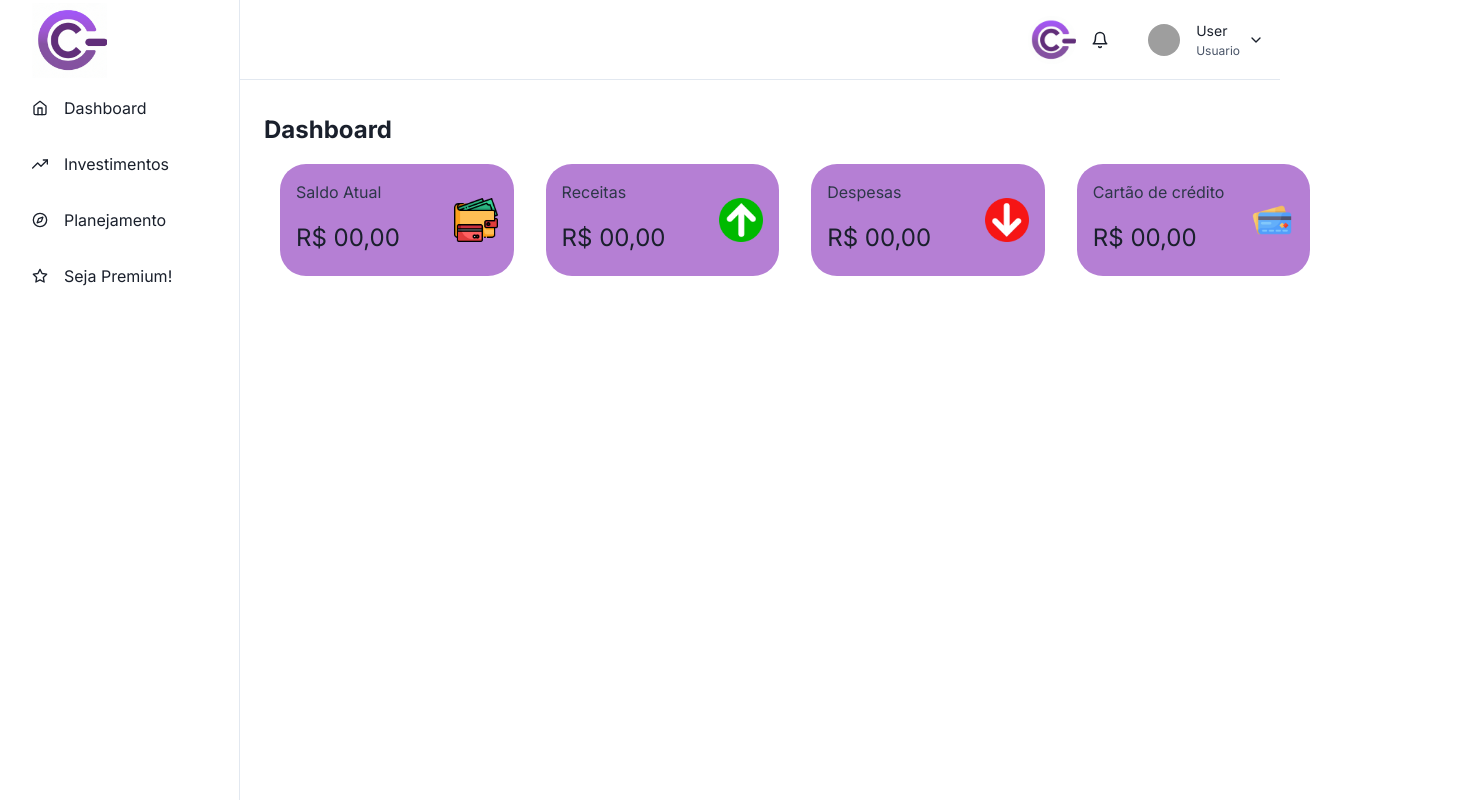
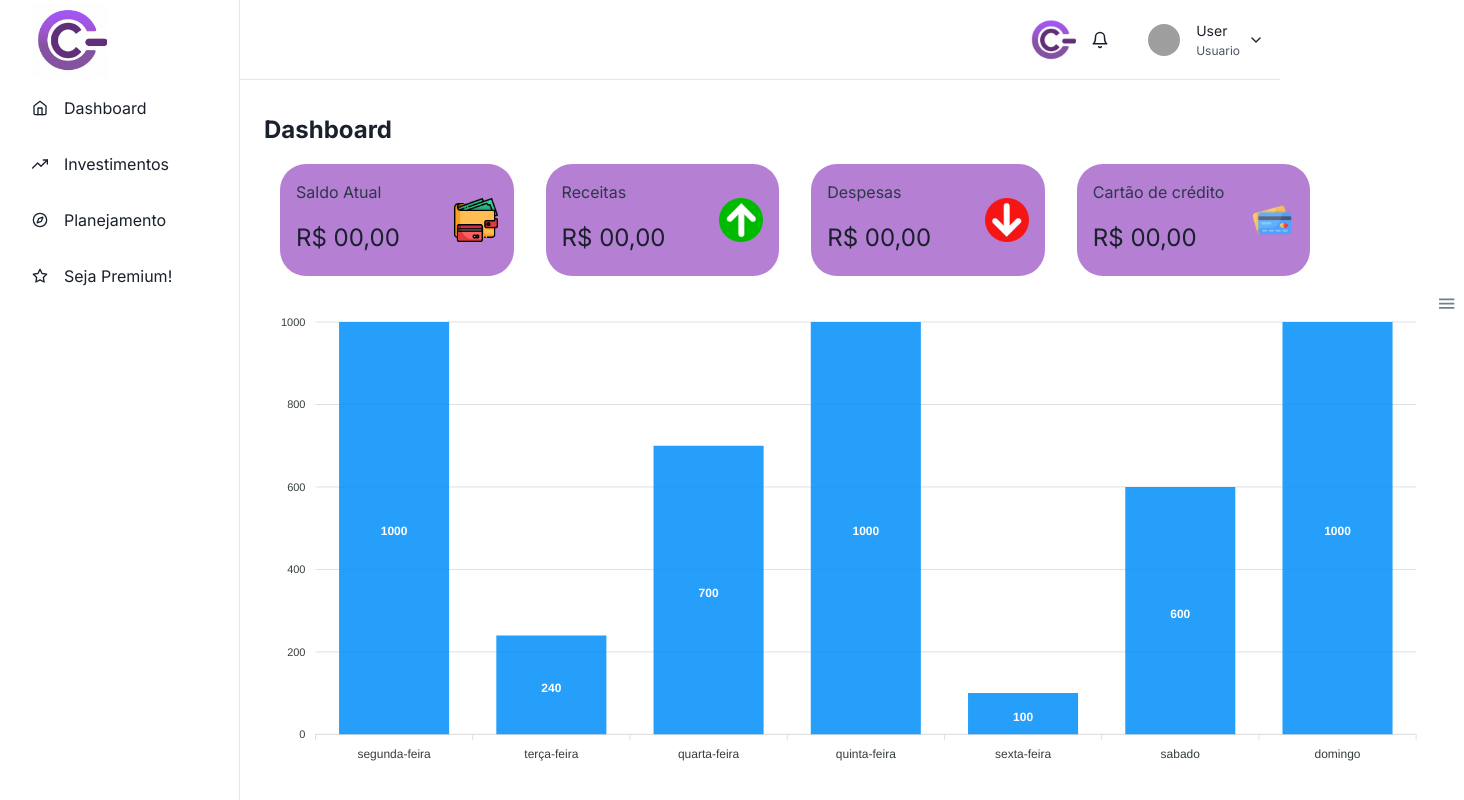
Before and after one commit to Coin-Capital/CC-Front-End, a Next.js app: page /dashboard in a window 1280 px wide. Shown: the whole page, 1464 px wide, since content can reach past the window. Built offline with nearby package versions, Linux system fonts and the light colour scheme; grey boxes are pictures that could not be loaded.

Commit message:
[Feat]: create register function and handle functions

```diff
--- a/package.json
+++ b/package.json
@@ -18,6 +18,7 @@
     "@types/node": "20.5.1",
     "@types/react": "18.2.20",
     "@types/react-dom": "18.2.7",
+    "apexcharts": "^3.42.0",
     "autoprefixer": "10.4.15",
     "eslint": "8.47.0",
     "eslint-config-next": "13.4.19",
@@ -25,6 +26,7 @@
     "next": "13.4.19",
     "postcss": "8.4.28",
     "react": "18.2.0",
+    "react-apexcharts": "^1.4.1",
     "react-charts": "^3.0.0-beta.55",
     "react-dom": "18.2.0",
     "react-icons": "^4.10.1",
--- a/src/app/dashboard/page.tsx
+++ b/src/app/dashboard/page.tsx
@@ -1,8 +1,7 @@
 "use client";
 import { Box, Text, Flex, Image } from "@chakra-ui/react";
 import React from "react";
-
-import { FaWallet } from "react-icons/fa";
+import Chart from "@/components/columnGraph/Chart";
 
 function Dashboard() {
   return (
@@ -102,6 +101,9 @@ function Dashboard() {
           </Flex>
         </Flex>
       </Flex>
+      <Flex>
+        <Chart />
+      </Flex>
     </Box>
   );
 }
--- a/src/components/auth/Login.tsx
+++ b/src/components/auth/Login.tsx
@@ -1,11 +1,14 @@
 "use client";
+/**
+ *
+ */
 
 import React, { useState } from "react";
 
 import { Button, Text, Flex, Input } from "@chakra-ui/react";
 
 function Login() {
-  const [focus, setFocus] = useState<number>();
+  const [password, setPassword] = useState<string>();
 
   return (
     <Flex w="100%" justifyContent="center">
@@ -31,6 +34,7 @@ function Login() {
           Senha
         </Text>
         <Input
+          type="password"
           w="auto"
           border="none"
           borderBottom="2px"
--- a/src/components/auth/Register.tsx
+++ b/src/components/auth/Register.tsx
@@ -22,17 +22,15 @@ function Register() {
     const newPassword = e.target.value;
     setEmail(newPassword);
   };
-
+  /**
+   * Register é a função que deve ser enviada para o cadastro do usuario no banco de dados!
+   * @constructor
+   * @param {string} name - {string} nome do usuario
+   * @param {string} email - {string} email do usuario
+   * @param {string} password - {string} senha do usuario
+   */
   const register = () => {
-    console.log(
-      "Usuario enviado",
-      "nome:",
-      userName,
-      "e-mail",
-      email,
-      "senha:",
-      password
-    );
+    const userData = { userName, email, password };
   };
 
   return (
--- /dev/null
+++ b/src/components/columnGraph/Chart.jsx
@@ -0,0 +1,65 @@
+import React from "react";
+import ApexChart from "react-apexcharts";
+import ApexOptions from "react-apexcharts";
+
+function Chart() {
+  const options = {
+    xaxis: {
+      type: "bar",
+    },
+    yaxis: {
+      tolltip: {
+        enabled: true,
+      },
+    },
+  };
+
+  const series = [
+    {
+      data: [
+        {
+          x: "segunda-feira",
+          y: 1000,
+        },
+        {
+          x: "terça-feira",
+          y: 240,
+        },
+        {
+          x: "quarta-feira",
+          y: 700,
+        },
+        {
+          x: "quinta-feira",
+          y: 1000,
+        },
+        {
+          x: "sexta-feira",
+          y: 100,
+        },
+        {
+          x: "sabado",
+          y: 600,
+        },
+        {
+          x: "domingo",
+          y: 1000,
+        },
+      ],
+    },
+  ];
+
+  return (
+    <>
+      <ApexChart
+        options={options}
+        series={series}
+        type="bar"
+        width={1200}
+        height={480}
+      />
+    </>
+  );
+}
+
+export default Chart;
```
Also changed, not shown: tsconfig.json (+7 -1 lines), 1 other file (tests, documents, lock files or other folders).
